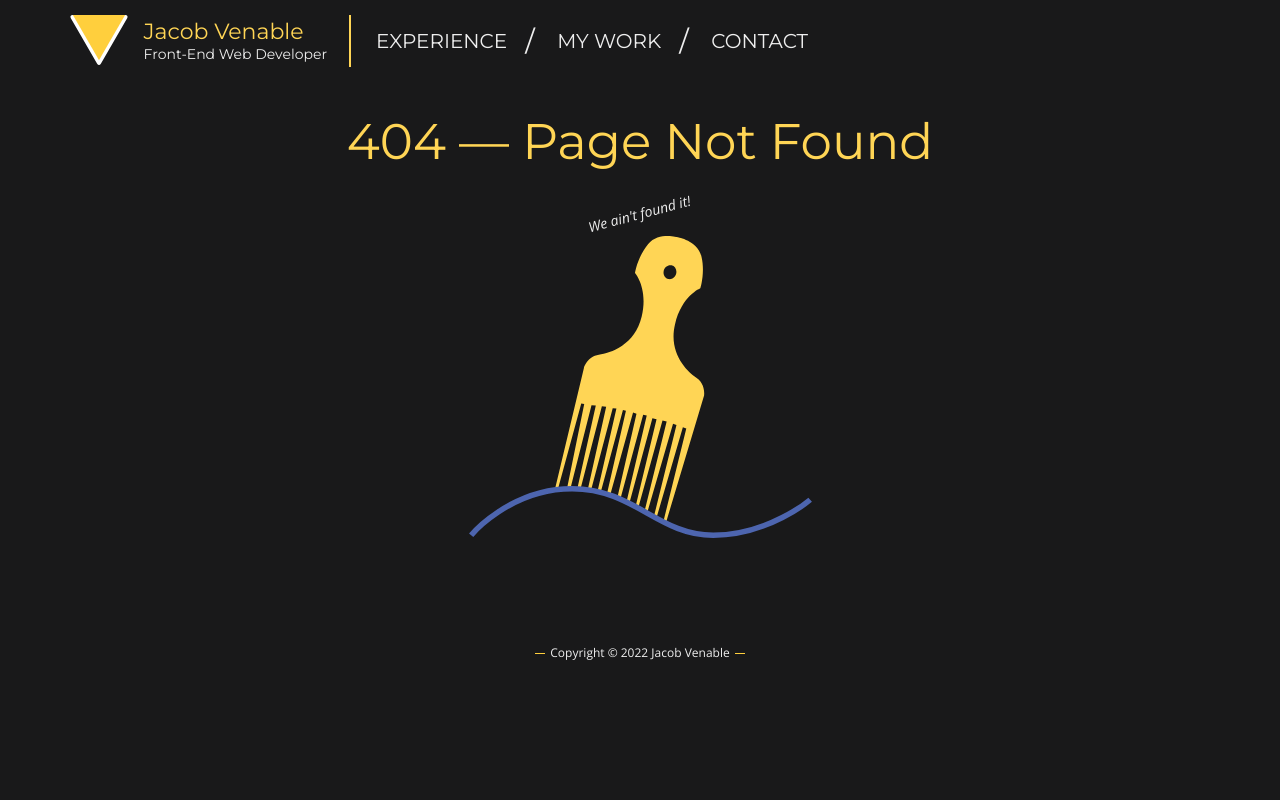
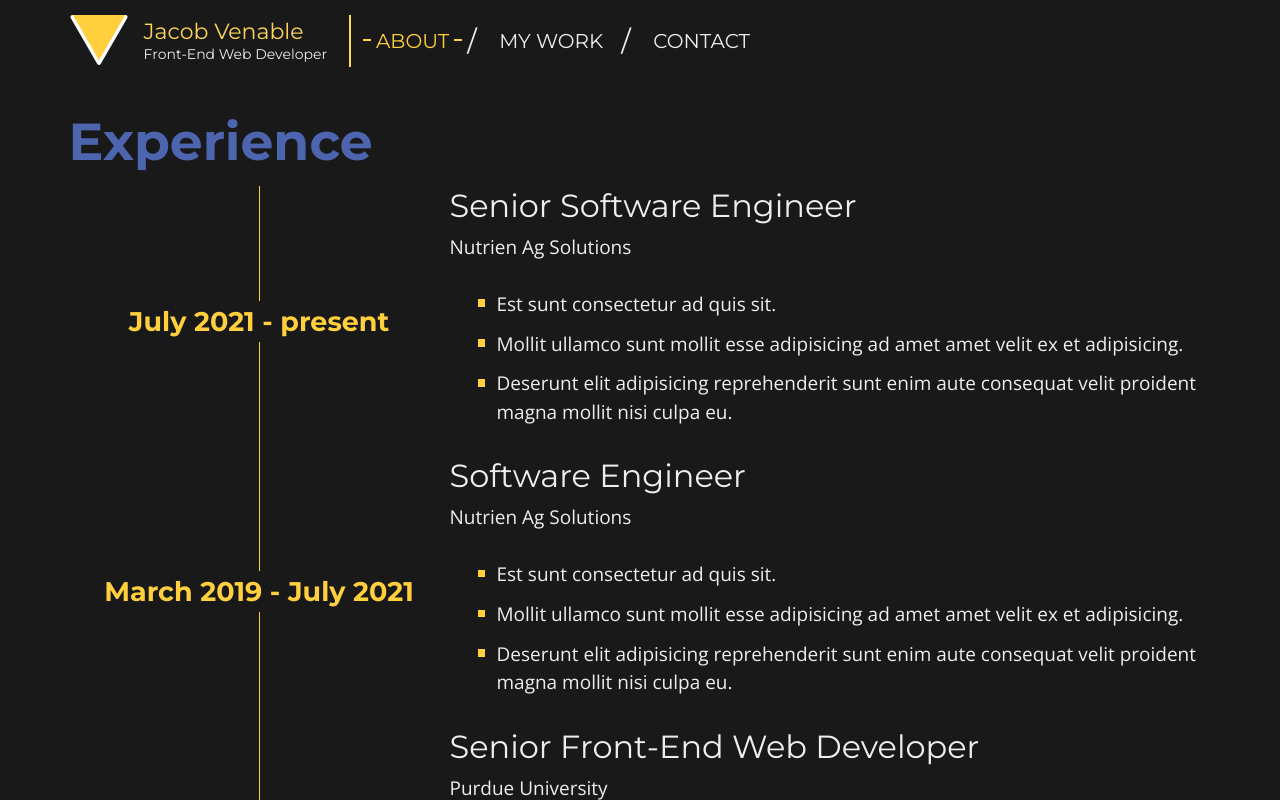
Before and after one commit to jacobvenable/portfolio-nextjs, a Next.js app: page /about in a window 1280 px wide. Before the commit this address had no page. Shown: the top 800 px of the page. Built offline with nearby package versions, Linux system fonts and the light colour scheme.

Commit message:
feat: rename experience page to about page

```diff
--- a/components/MainNav/MainNav.tsx
+++ b/components/MainNav/MainNav.tsx
@@ -41,8 +41,8 @@ const MainNav: React.FC = () => {
         <MainNavItem className={styles.homeItem} href="/" icon={faHome}>
           Home
         </MainNavItem>
-        <MainNavItem href="/experience" icon={faUserAlt}>
-          Experience
+        <MainNavItem href="/about" icon={faUserAlt}>
+          About
         </MainNavItem>
         <MainNavItem href="/work" icon={faFolderOpen}>
           My Work
--- a/pages/experience.tsx
+++ b/pages/about.tsx
@@ -1,15 +1,18 @@
 import ContentContainer from "components/ContentContainer";
 import Head from "components/Head";
+import TimeLine from "components/TimeLine";
 import Typography from "components/Typography";
 
-const ContactPage = () => {
+const AboutPage = () => {
   return (
     <ContentContainer>
       <Head
-        description="A list of Jacob Venable's experience and skills."
+        description="More about Jacob Venable's experience and skills."
         title="Experience"
       />
-      <Typography variant="h1">Experience</Typography>
+      <Typography variant="h2">Experience</Typography>
+      <TimeLine />
+
       <Typography variant="h2">Technical</Typography>
       <Typography variant="h3">Featured</Typography>
       <ul>
@@ -108,4 +111,4 @@ const ContactPage = () => {
   );
 };
 
-export default ContactPage;
+export default AboutPage;
```
Also changed, not shown: 1 other file (tests, documents, lock files or other folders).
